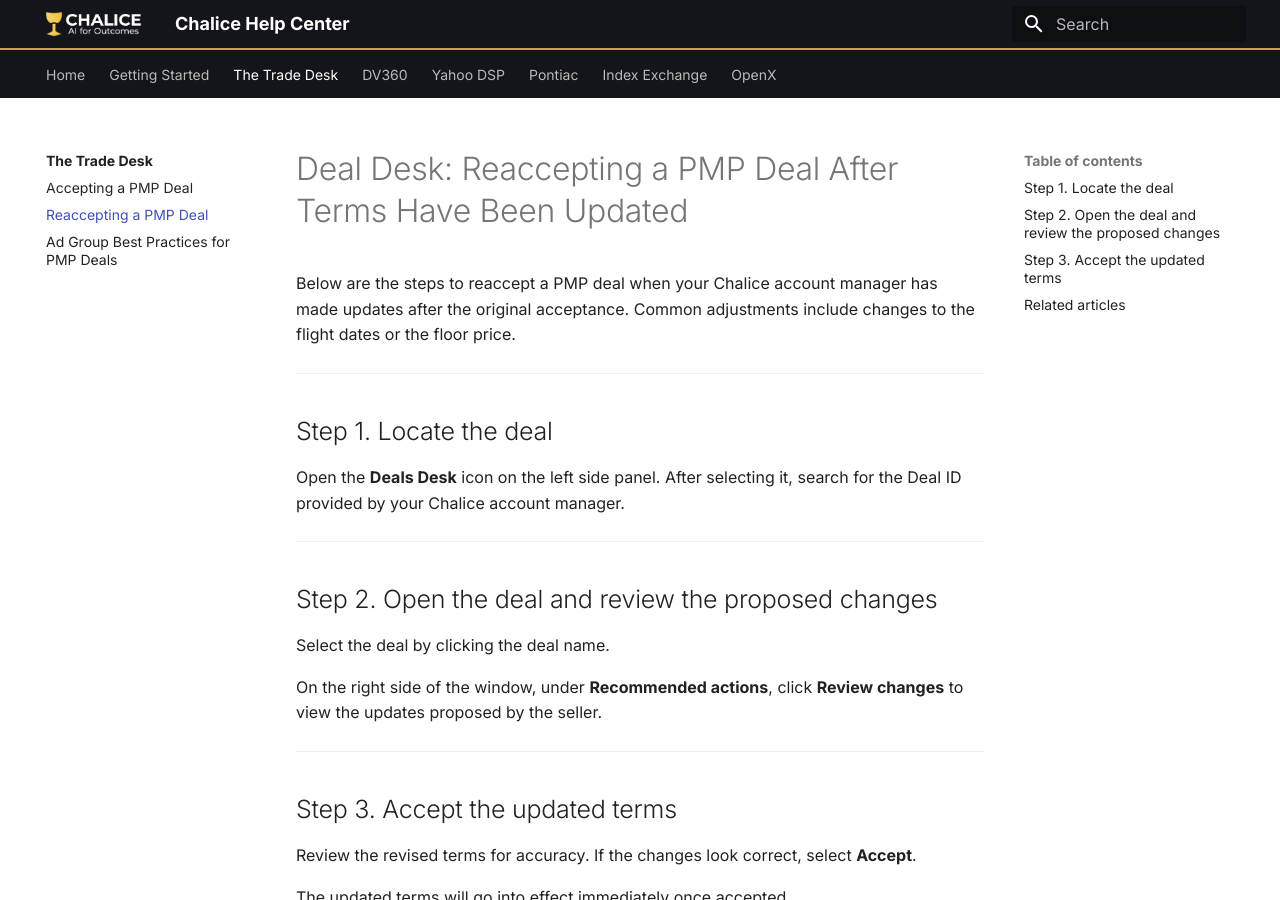
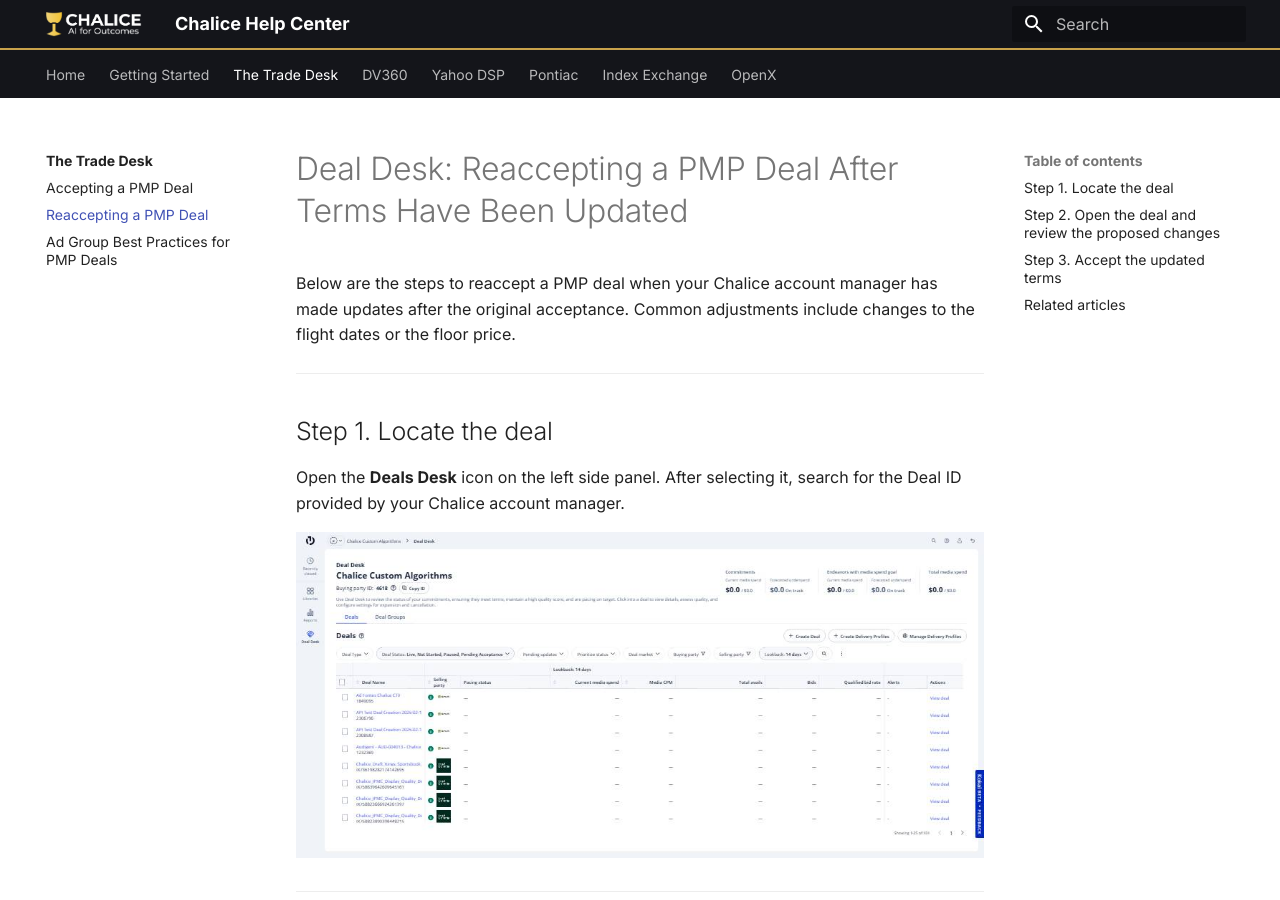
Before and after one commit to Rudy-chalice/chalice-help, an MkDocs documentation site: the page built from docs/the-trade-desk/reaccepting-a-pmp-deal.md, in a window 1280 px wide and 900 px high. Built offline with MkDocs 1.6.1 and Material for MkDocs 9.7.7, drawn with Linux system fonts in a browser that asks for light colours.

Commit message:
Update reaccepting-a-pmp-deal.md

```diff
--- a/docs/the-trade-desk/reaccepting-a-pmp-deal.md
+++ b/docs/the-trade-desk/reaccepting-a-pmp-deal.md
@@ -8,6 +8,8 @@ Below are the steps to reaccept a PMP deal when your Chalice account manager has
 
 Open the **Deals Desk** icon on the left side panel. After selecting it, search for the Deal ID provided by your Chalice account manager.
 
+![Deal Desk list view](assets/ttd-deal-desk-overview.jpg)
+
 ---
 
 ## Step 2. Open the deal and review the proposed changes
```
Also changed, not shown: other parts of docs/the-trade-desk/reaccepting-a-pmp-deal.md (+2 -0 lines).
